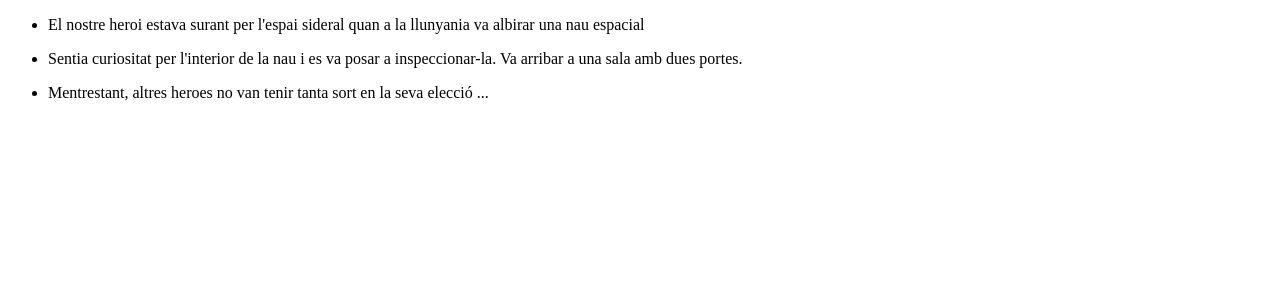
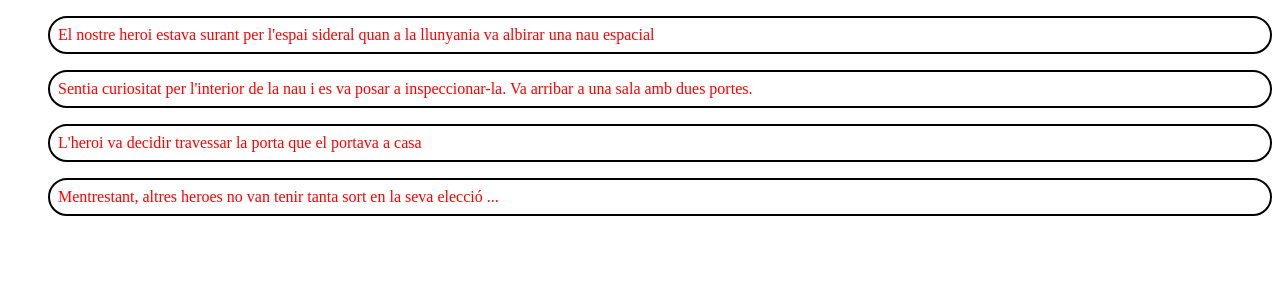
Before and after one commit to brokestar7/sprint-6-Angular-Adrian-IT-, an Angular app in the folder my-app/: page / in a window 1280 px wide. Shown: the top 300 px of the page. Built offline with nearby package versions, Linux system fonts and the light colour scheme.

Commit message:
añadiendo estilos

```diff
--- a/my-app/src/app/app.component.ts
+++ b/my-app/src/app/app.component.ts
@@ -14,6 +14,9 @@ export class AppComponent {
 
     {texto:"El nostre heroi estava surant per l'espai sideral quan a la llunyania va albirar una nau espacial"},
     {texto:"Sentia curiositat per l'interior de la nau i es va posar a inspeccionar-la. Va arribar a una sala amb dues portes."},
+    {texto:"L'heroi va decidir travessar la porta que el portava a casa"
+    },
+
     {texto:"Mentrestant, altres heroes no van tenir tanta sort en la seva elecció ..."}
 
 
--- a/my-app/src/app/escena/escena.component.html
+++ b/my-app/src/app/escena/escena.component.html
@@ -1,6 +1,6 @@
 <!-- <p>El nostre heroi estava surant per l'espai sideral quan a la llunyania va albirar una nau espacia</p> -->
 <div>
-    <ul *ngFor="let textoCuento of textos">
-        <li >{{textoCuento.texto}}</li>
+    <ul *ngFor="let textoCuento of textos" style="list-style: none;" >
+        <li style="padding: 8px; border: 2px solid black; border-radius: 20px; color: red; ">{{textoCuento.texto}}</li>
     </ul>
 </div>
```
